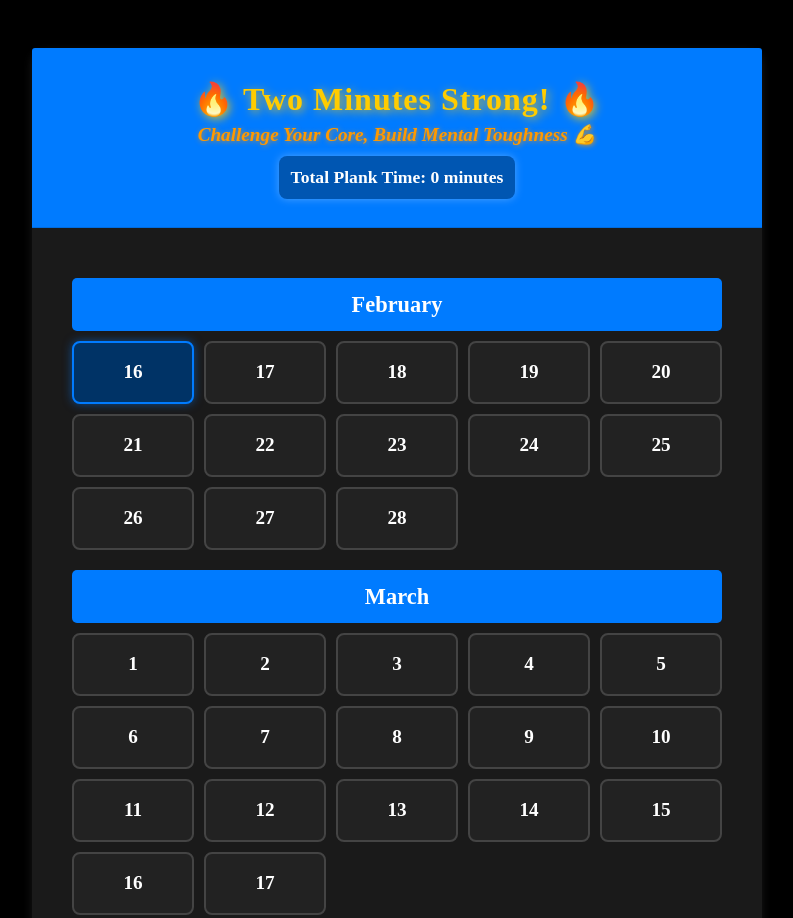
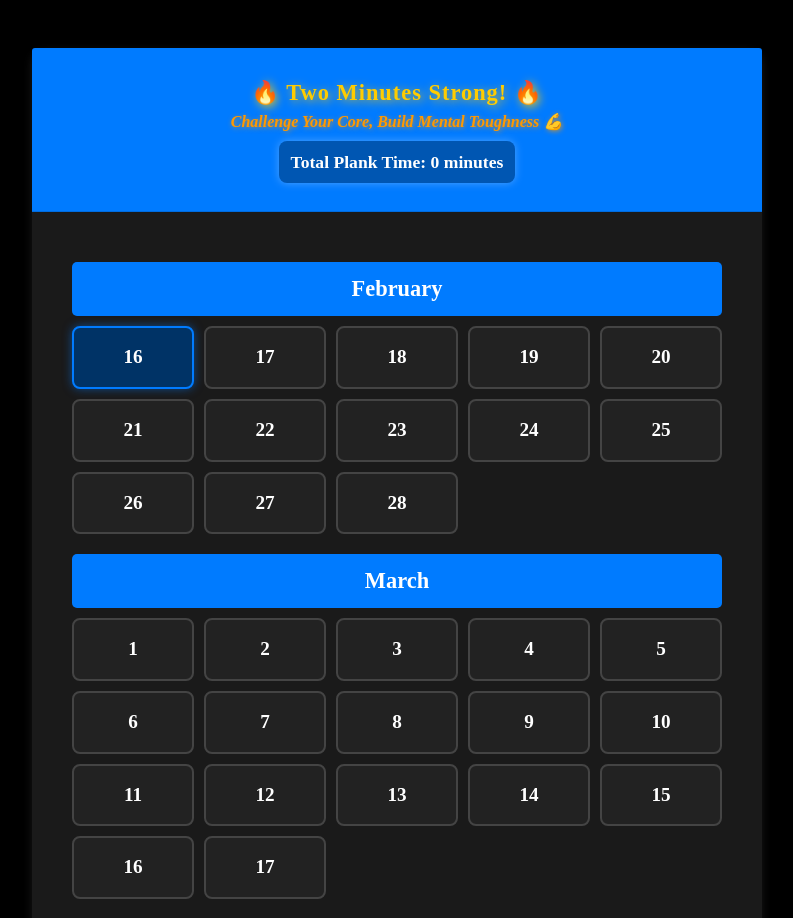
Before and after one commit to abutler911/twoMinutesStrong, a plain HTML site: page index.html in a window 1280 px wide. Shown: the top 918 px of the page, without its empty margins (243-1036 px from the left). Drawn offline with nearby package versions, Linux system fonts and the light colour scheme; a web font is replaced by a local one.

Commit message:
font change

```diff
--- a/style.css
+++ b/style.css
@@ -8,18 +8,18 @@ body {
 
 /* Header Styling */
 .app-title {
-  font-size: 2rem;
+  font-size: 1.4rem;
   font-weight: bold;
   letter-spacing: 1px;
-  color: #ffcc00; /* Bright Yellow for High Visibility */
+  color: #ffcc00;
   text-shadow: 2px 2px 10px rgba(255, 204, 0, 0.8);
   margin-bottom: 5px;
 }
 
 .subtitle {
-  font-size: 1.2rem;
+  font-size: 1rem;
   font-style: italic;
-  color: #ff9900; /* Energizing Orange */
+  color: #ff9900;
   text-shadow: 1px 1px 5px rgba(255, 153, 0, 0.7);
   margin-bottom: 10px;
 }
```
